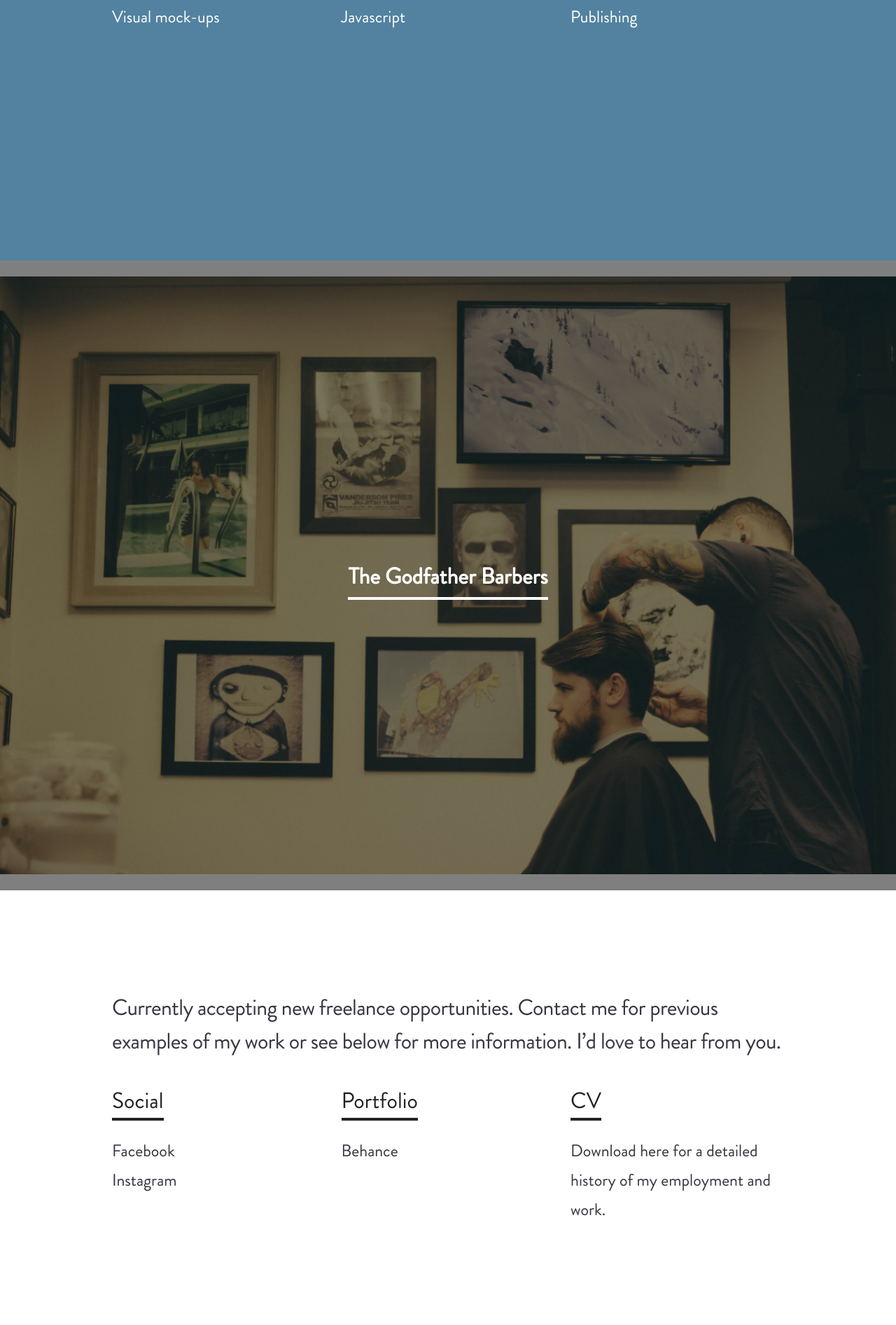
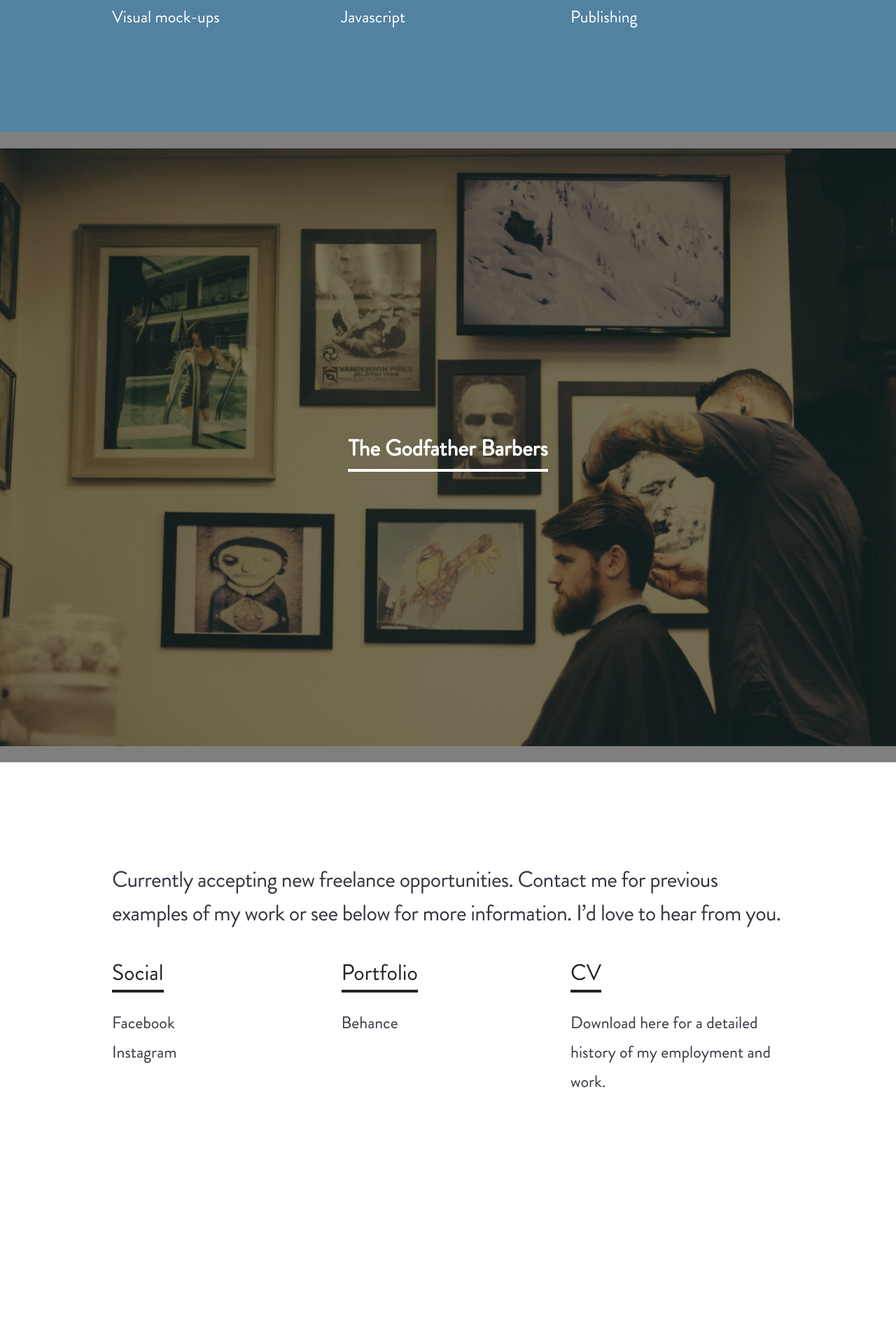
Before and after one commit to A7DC/A7DC.github.io, a Jekyll site: the page built from index.html, in a window 1280 px wide. Shown: the part 1528-3421 px from the top of the page at 70% size. Built offline with Jekyll 4.4.1, drawn with Linux system fonts in a browser that asks for light colours; after the commit the page ends 3238 px from its top, so only the background shows below that.

Commit message:
fixed height issue where godfather image would not fit its container

```diff
--- a/_sass/scaffolding.scss
+++ b/_sass/scaffolding.scss
@@ -13,8 +13,8 @@
 
 }
 
-section:not(:last-child, .work) {
-	@media(min-width: 380px) {
+section:not(:last-child, .work, .what-i-do) {
+	@media(min-width: 768px) {
 		height: 100vh;
 	}
 }
--- a/_sass/work.scss
+++ b/_sass/work.scss
@@ -114,8 +114,13 @@
 	overflow: hidden;
 	position: relative;
 
-	@media (min-width: 768px) {
+	@media (min-width: 1000px) {
 		height: 100vh;
+	}
+
+
+	@media (min-width: 768px) and (max-width: 1000px) {
+		height: 25em;
 	}
 
 	img {
```
